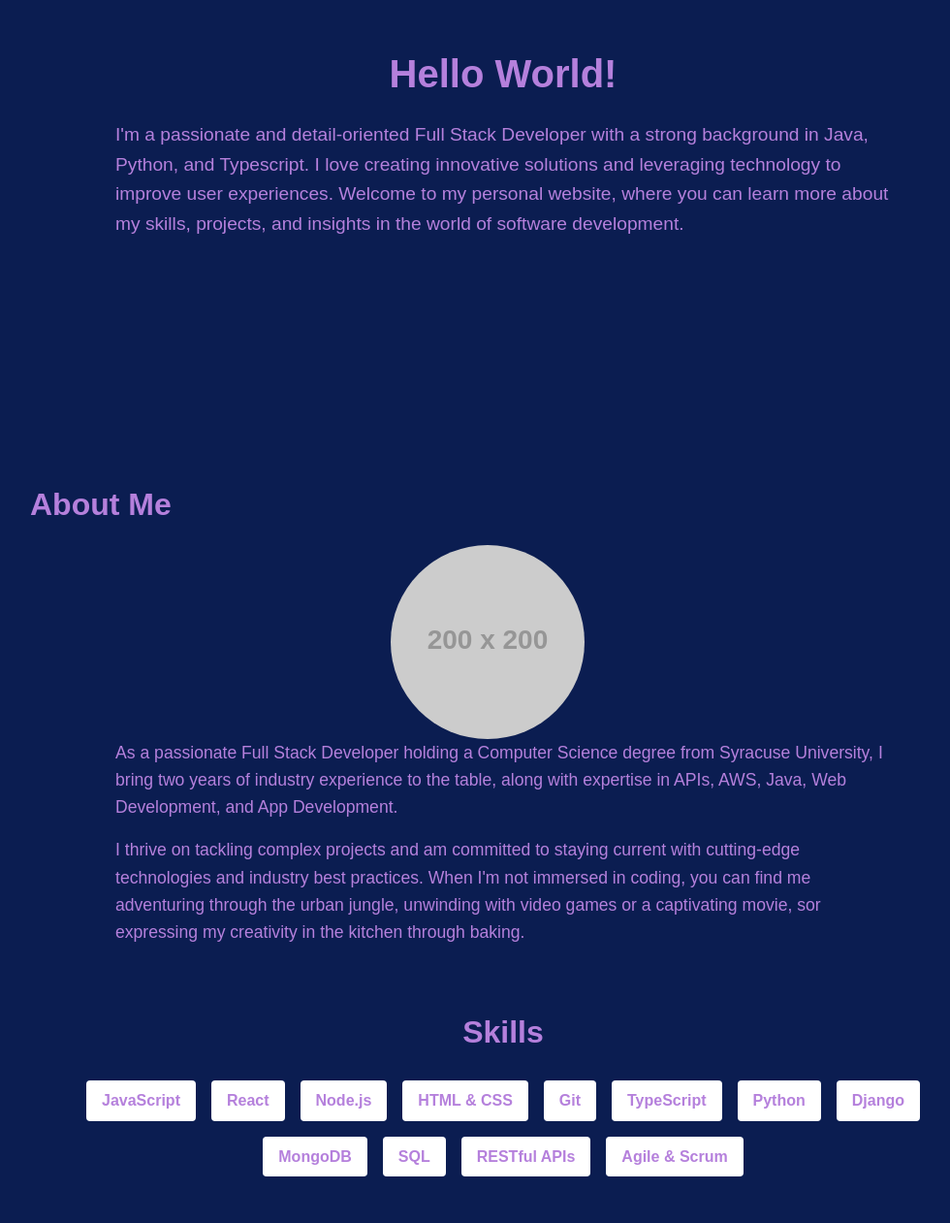
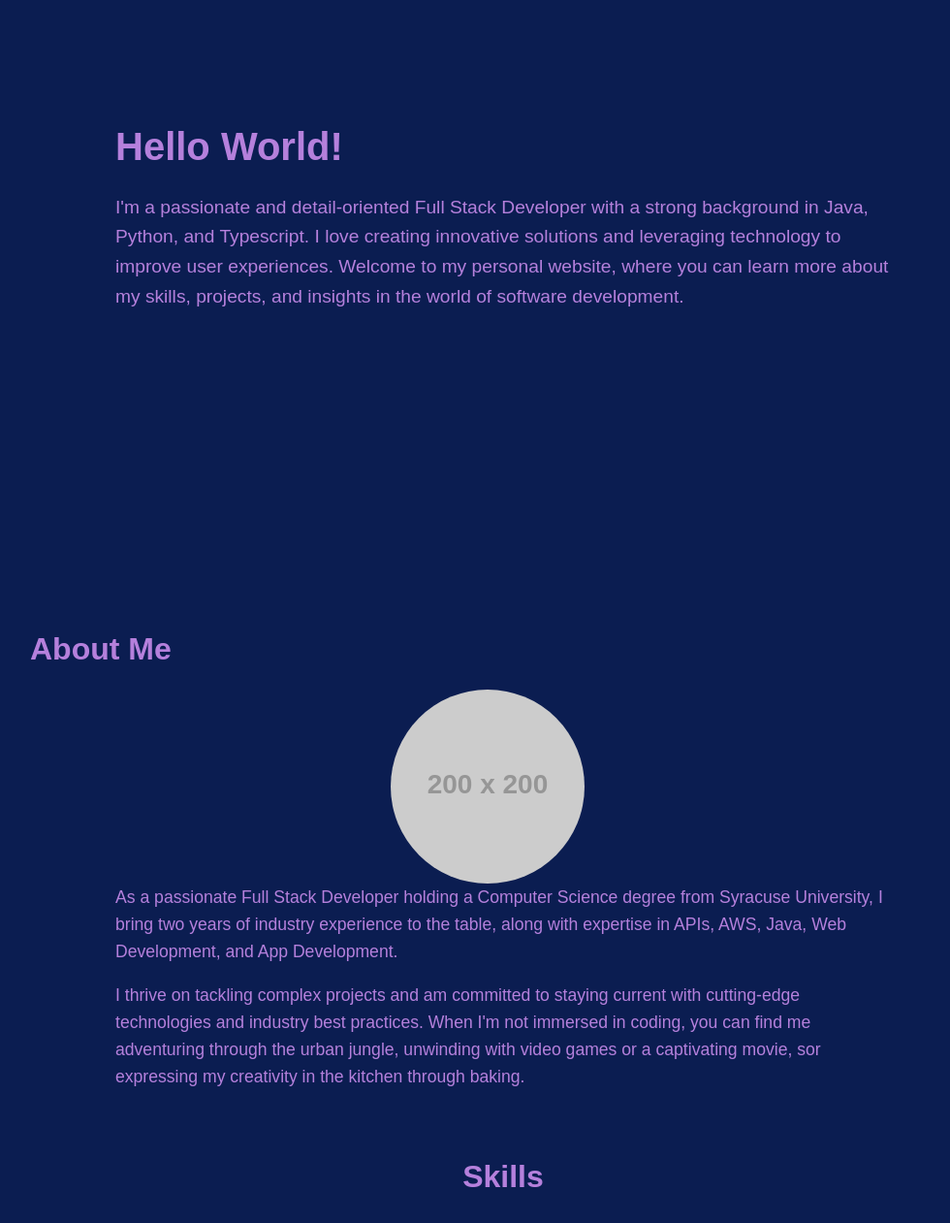
Before and after one commit to jgavrilo/Website-Template, a Next.js app: page /portfolio/ in a window 1280 px wide. Shown: the part 180-1441 px from the top of the page at 97% size, without its empty margins (121-1101 px from the left). Built offline with nearby package versions, Linux system fonts and the light colour scheme.

Commit message:
Introduction additions

```diff
--- a/components/sections/Introduction.tsx
+++ b/components/sections/Introduction.tsx
@@ -3,7 +3,6 @@ import style from "../../styles/components/sections/Introduction.module.css";
 
 const Introduction: React.FC = () => {
   return (
-    <div className={style.introContainer}>
       <div className={style.introduction}>
         <h1>
           <span id={style.message}>Hello World!</span>
@@ -12,7 +11,6 @@ const Introduction: React.FC = () => {
           I'm a passionate and detail-oriented Full Stack Developer with a strong background in Java, Python, and Typescript. I love creating innovative solutions and leveraging technology to improve user experiences. Welcome to my personal website, where you can learn more about my skills, projects, and insights in the world of software development.
         </p>
       </div>
-    </div>
   );
 };
 
--- a/components/sections/Skills.tsx
+++ b/components/sections/Skills.tsx
@@ -3,18 +3,15 @@ import style from '../../styles/components/sections/Skills.module.css';
 
 const Skills: React.FC = () => {
   const skills = [
+    'Java',
+    'Web Development',
+    'Next.js',
+    'React.js',
+    'TypeScript',
     'JavaScript',
-    'React',
-    'Node.js',
-    'HTML & CSS',
-    'Git',
-    'TypeScript',
-    'Python',
-    'Django',
-    'MongoDB',
-    'SQL',
-    'RESTful APIs',
-    'Agile & Scrum',
+    'iOS Development',
+    'SwiftUI',
+    'API Development',
   ];
 
   return (
--- a/styles/components/Layout.module.css
+++ b/styles/components/Layout.module.css
@@ -35,6 +35,6 @@
   .leftColumn,
   .rightColumn {
     background-color: var(--background-color); /* Set the background color for the side columns */
-    min-height: 10vh;          /* Set the minimum height to fill the viewport */
+    min-height: 0vh;          /* Set the minimum height to fill the viewport */
   }
 }
--- a/styles/components/nav/Navbar.module.css
+++ b/styles/components/nav/Navbar.module.css
@@ -1,15 +1,26 @@
 /* The .header class styles the header (Navbar) section */
 .header {
-  background-color: var(--navigation-bar-color);
+  position: fixed;
+  top: 0;
+  width: 100%;
   padding: 1rem;
   display: flex;
   justify-content: center;
   align-items: center;
-  position: fixed;
-  top: 0;
-  width: 100%;
   z-index: 100;
   transition: transform 0.3s ease-in-out;
+}
+
+.header::before {
+  content: '';
+  background-color: rgba(var(--navigation-bar-color-rgb), 0.8);
+  position: absolute;
+  top: 0;
+  left: 0;
+  width: 100%;
+  height: 100%;
+  z-index: -1;
+  backdrop-filter: blur(5px);
 }
 
 /* Hides the nav bar while scrolling down */
@@ -46,13 +57,23 @@
 
 /* The .dropdownMenu class styles the dropdown menu */
 .dropdownMenu {
-  background-color: var(--navigation-bar-color);
   display: flex;
   flex-wrap: wrap;
   justify-content: space-around;
   list-style: none;
   margin: 0;
   padding: 0;
+  background-color: rgba(var(--navigation-bar-color-rgb), 0.8);
+  backdrop-filter: blur(5px);
+
+
+}
+
+.dropdownMenu::before {
+  content: '';
+  background-color: rgba(var(--navigation-bar-color-rgb), 0.8);
+
+  backdrop-filter: blur(5px);
 }
 
 @media (max-width: 768px) {
--- a/styles/components/sections/Introduction.module.css
+++ b/styles/components/sections/Introduction.module.css
@@ -1,7 +1,7 @@
 .introduction {
     display: flex;
     flex-direction: column;
-    align-items: center;
+    align-items: left;
     text-align: left;
     justify-content: center;
     padding: 1.5rem;
@@ -13,12 +13,12 @@
   .introduction h1 {
     font-size: 2.5rem;
     margin-bottom: 1rem;
-
   }
 
   .introduction p {
     font-size: 1.2rem;
     max-width: 800px;
+
   }
 
   #message {
--- a/styles/globals.css
+++ b/styles/globals.css
@@ -9,13 +9,14 @@
 
   /* TODO: Assign color variables (light and dark)*/
   /* Color variables */
-  --base-color-1: #0B1D51;
+  --base-color-1: rgb(11, 29, 81);
   --base-color-2: #B580DC;
   --base-color-3: #6ba1c4;
   --base-color-4: white;
-  --base-color-5: #B580DC;
+  --base-color-5: yellow;
 
   /* Navigation */
+  --navigation-bar-color-rgb: 11, 29, 34; /* Replace with the RGB values of your color */
   --navigation-bar-color: var(--base-color-1);
   --navigation-bar-text-color: var(--base-color-2);
   --navigation-bar-text-hover-color: var(--base-color-3);
--- a/styles/pages/Home.module.css
+++ b/styles/pages/Home.module.css
@@ -23,5 +23,13 @@
 /* Specific for the introduction section */
 .introduction {
   background-color: var(--introduction-background-color);
-  padding: 25vmin 0 25vmin 0;
+  display: flex;
+  flex-direction: column;
+  justify-content: center;
+  -webkit-box-pack: center;
+  -webkit-box-align: center;
+
+  min-height: 100vh;
+  height: 100vh;
+  padding: 0px;
 }
```
Also changed, not shown: components/Layout.tsx (+5 -5 lines).
